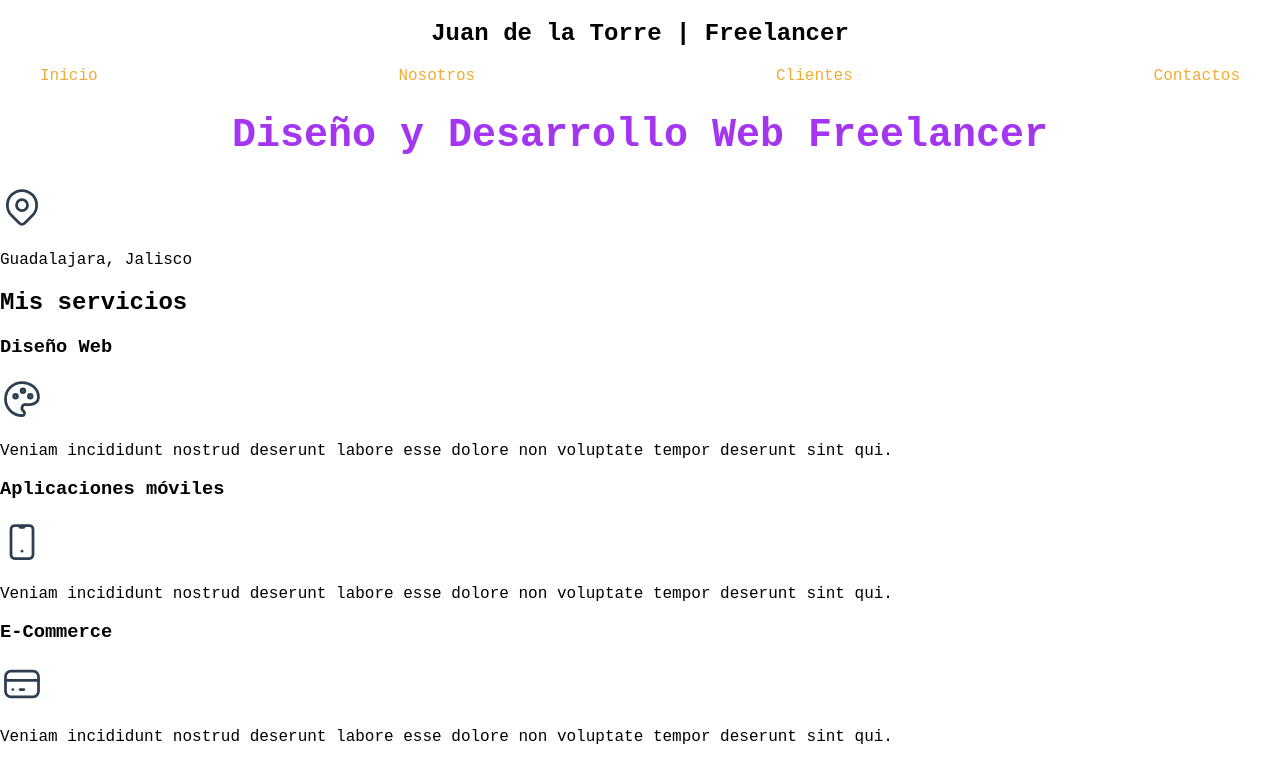
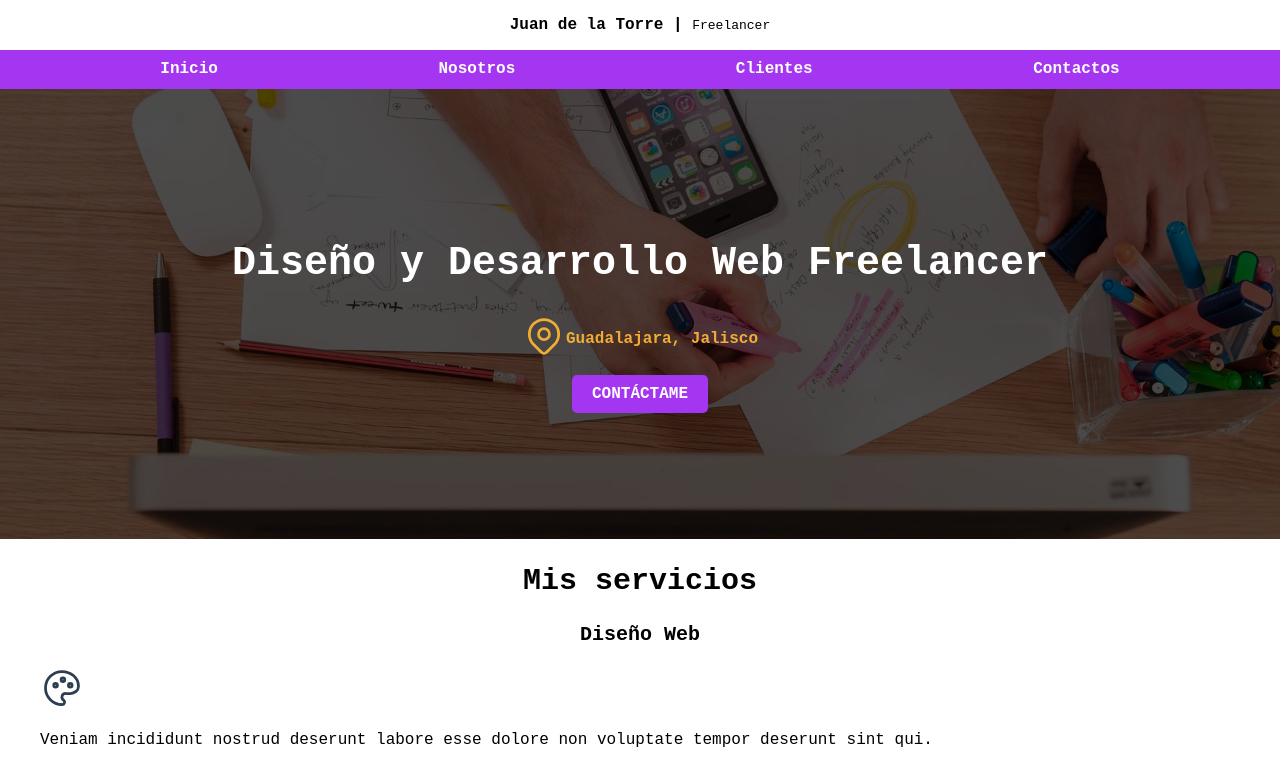
Before and after one commit to JohanCarrillo8240/HTML-CSS-JS, a plain HTML site: page FreelancerWeb/index.html in a window 1280 px wide. Shown: the top 759 px of the page. Drawn offline with Linux system fonts and the light colour scheme; a web font is replaced by a local one.

Commit message:
style: estilado del hero

```diff
--- a/FreelancerWeb/css/styles.css
+++ b/FreelancerWeb/css/styles.css
@@ -1,45 +1,138 @@
 :root {
     --primario: #A435F0;
+    --primario-dark: #8d2ecd;
     --secundario: #F0AC35;
+    --blanco: #fff
 }
 
-/* TODO: Investigar la veracidad de que esto es efectivo */
 html{
     font-size: 62.5%;
+    box-sizing: border-box;
 }
 
+/* Setea el box-model para que al incluir padding este no aumente su tamaño global */
+*,*:before,*:after{
+    box-sizing: inherit;
+}
 
 body{
-    font-size: 16px;
+    font-size: 16px; /* 1rem = 10px */
     font-family: "Martian Mono", monospace;
+}
+
+h1{
+    font-size: 4rem;
+}
+
+h2{
+    font-size: 3rem;
+}
+
+h3{
+    font-size: 2rem;
+}
+
+h1, h2, h3 {
+    text-align: center;
 }
 
 .cabecera {
     text-align: center;
+    font-weight: 700;
+    font-size: medium;
+}
+
+.sub-cabecera {
+    font-size: small;
+    font-weight: 400;
 }
 
 .titulo {
-    text-align: center;
-    font-size: 4rem;
-    color: var(--primario);
+    color: var(--blanco);
 }
 
 .contenedor {
-    width: 120rem;
+    max-width: 120rem;
     margin: 0 auto;
+}
+
+.a-boton {
+    background-color: var(--primario);
+    color: var(--blanco);
+    text-decoration: none;
+    border-radius: .5rem;
+    padding: 1rem 2rem;
+    margin-top: 1rem;
+    font-weight: 700;
+    text-transform: uppercase;
+    transition: background-color .2s;
+    width: 85%;
+    text-align: center;
+}
+
+.a-boton:hover{
+    background-color: var(--primario-dark)
 }
 
 .nav-principal {
     display: flex;
-    justify-content: space-between;
+    flex-direction: column;
+    align-items: center;
+    background-color: var(--primario);
+    padding: 1rem;
+}
+
+.bg-nav{
+    background-color: var(--primario);
 }
 
 .nav-principal a{
-    color: var(--secundario);
+    color: var(--blanco);
     text-decoration: none;
+    font-weight: 700;
     transition: font-size 0.5s;
 }
 
+.contenido-hero p {
+    color: var(--secundario);
+    font-weight: 700;
+}
+
+.ubicacion{
+    display: flex;
+}
+
 .nav-principal a:hover{
-    font-size: 1.8rem;
+    font-size: 1.7rem;
 }
+
+.hero {
+    background-image: url(../img/hero.jpg);
+    background-repeat: no-repeat;
+    background-size: cover;
+    height: 45rem;
+    position: relative
+}
+
+.contenido-hero{
+    position: absolute;
+    /* background-color: rgba(0, 0, 0, .7); */
+    background-color: rgba(0 0 0 / 70%);
+    width: 100%;
+    height: 100%;
+    display: flex;
+    flex-direction: column;
+    align-items: center;
+    justify-content: center;
+}
+
+@media (min-width: 480px) {
+    .nav-principal{
+        flex-direction: row;
+        justify-content: space-around;
+    }
+
+    .a-boton{
+        width: auto;
+    }
+}
--- a/FreelancerWeb/index.html
+++ b/FreelancerWeb/index.html
@@ -12,26 +12,34 @@
 </head>
 <body>
     <header>
-        <h2 class="cabecera">Juan de la Torre | Freelancer</h2>
+        <p class="cabecera">Juan de la Torre | <span class="sub-cabecera">Freelancer</span></p>
+        <div class="bg-nav">
             <nav class="nav-principal contenedor">
                 <a href="#Inicio">Inicio</a>
                 <a href="#">Nosotros</a>
                 <a href="#">Clientes</a>
                 <a href="#">Contactos</a>
             </nav>
+        </div>
     </header>
 
-    <section id="Inicio">
+    <section id="Inicio" class="hero">
+        <div class="contenido-hero">
             <h1 class="titulo">Diseño y Desarrollo Web Freelancer</h1>
-        <svg xmlns="http://www.w3.org/2000/svg" class="icon icon-tabler icon-tabler-map-pin" width="44" height="44" viewBox="0 0 24 24" stroke-width="1.5" stroke="#2c3e50" fill="none" stroke-linecap="round" stroke-linejoin="round">
+
+            <div class="ubicacion">
+                <svg xmlns="http://www.w3.org/2000/svg" class="icon icon-tabler icon-tabler-map-pin" width="44" height="44" viewBox="0 0 24 24" stroke-width="1.5" stroke="#F0AC35" fill="none" stroke-linecap="round" stroke-linejoin="round">
                     <path stroke="none" d="M0 0h24v24H0z" fill="none"/>
                     <path d="M9 11a3 3 0 1 0 6 0a3 3 0 0 0 -6 0" />
                     <path d="M17.657 16.657l-4.243 4.243a2 2 0 0 1 -2.827 0l-4.244 -4.243a8 8 0 1 1 11.314 0z" />
                   </svg>
                 <p>Guadalajara, Jalisco</p>
+            </div>
+            <a href="#" class="a-boton">Contáctame</a>
+        </div>
     </section>
 
-    <main>
+    <main class="contenedor">
         <section id="Servicios">
             <h2>Mis servicios</h2>
             <section>
```
Also changed, not shown: FreelancerWeb/img/hero.jpg (added). Lines whose indentation alone changed are shown as unchanged.
